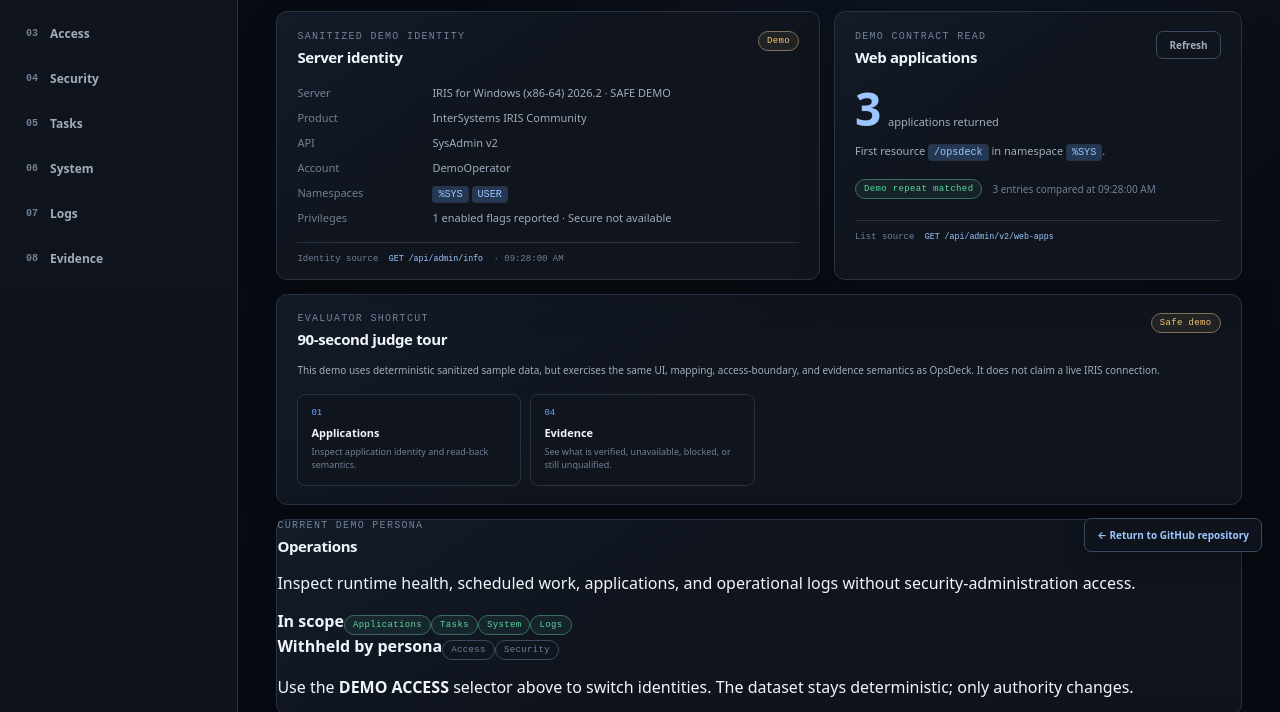
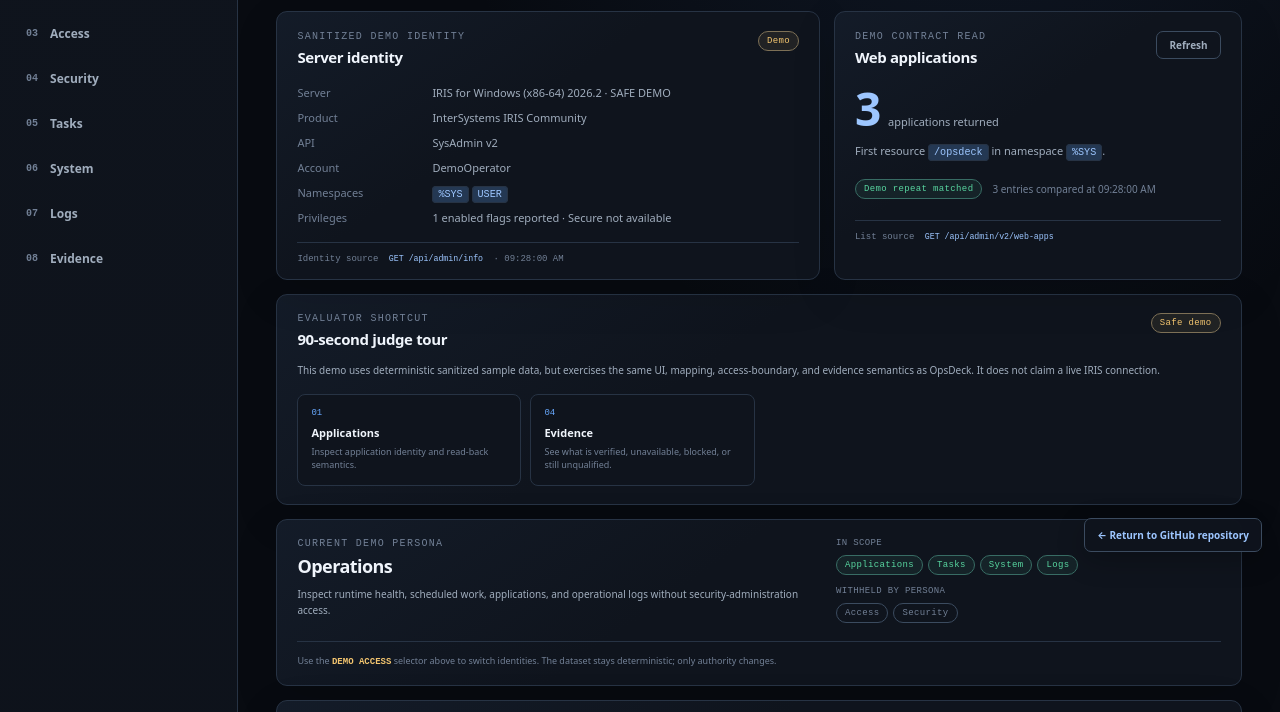
Before and after one commit to KennethJSmithDev/OpsDeck, a website: page demo/index.html in a window 1280 px wide. Shown: the part 198-910 px from the top of the page. Drawn offline with Linux system fonts and the light colour scheme; files that its build step writes are made by us from their sources; files whose address does not match are found by name.

Commit message:
style: clarify evaluator persona scope and denied states

```diff
--- a/public/styles.css
+++ b/public/styles.css
@@ -232,3 +232,18 @@ td { color:var(--muted); font-size:10px; }
   .judge-tour-steps,.evidence-grid,.state-legend-grid { grid-template-columns:1fr; }
   .evidence-demo-notice { align-items:flex-start; flex-direction:column; }
 }
+
+
+/* Evaluator persona storytelling */
+.persona-story { display:grid; grid-template-columns:minmax(0,1.15fr) minmax(320px,.85fr); gap:18px; margin:14px 0; padding:18px 20px; }
+.persona-story-main h2 { margin:5px 0 8px; font-size:18px; letter-spacing:-.03em; }
+.persona-story-main p { max-width:720px; margin:0; color:var(--muted); font-size:10px; line-height:1.65; }
+.persona-scope { display:grid; gap:11px; align-content:start; }
+.persona-scope > div { display:grid; gap:7px; }
+.persona-scope strong { color:var(--subtle); font-family:"DM Mono",monospace; font-size:9px; font-weight:500; letter-spacing:.04em; text-transform:uppercase; }
+.persona-chips { display:flex; flex-wrap:wrap; gap:5px; }
+.persona-hint { grid-column:1/-1; margin:0; padding-top:12px; border-top:1px solid var(--border); color:var(--subtle); font-size:9px; }
+.persona-hint strong { color:var(--warning); font-family:"DM Mono",monospace; font-size:9px; }
+.source-denied { border-style:dashed; }
+.source-denied strong { color:var(--warning); }
+@media (max-width:820px) { .persona-story { grid-template-columns:1fr; } }
```
